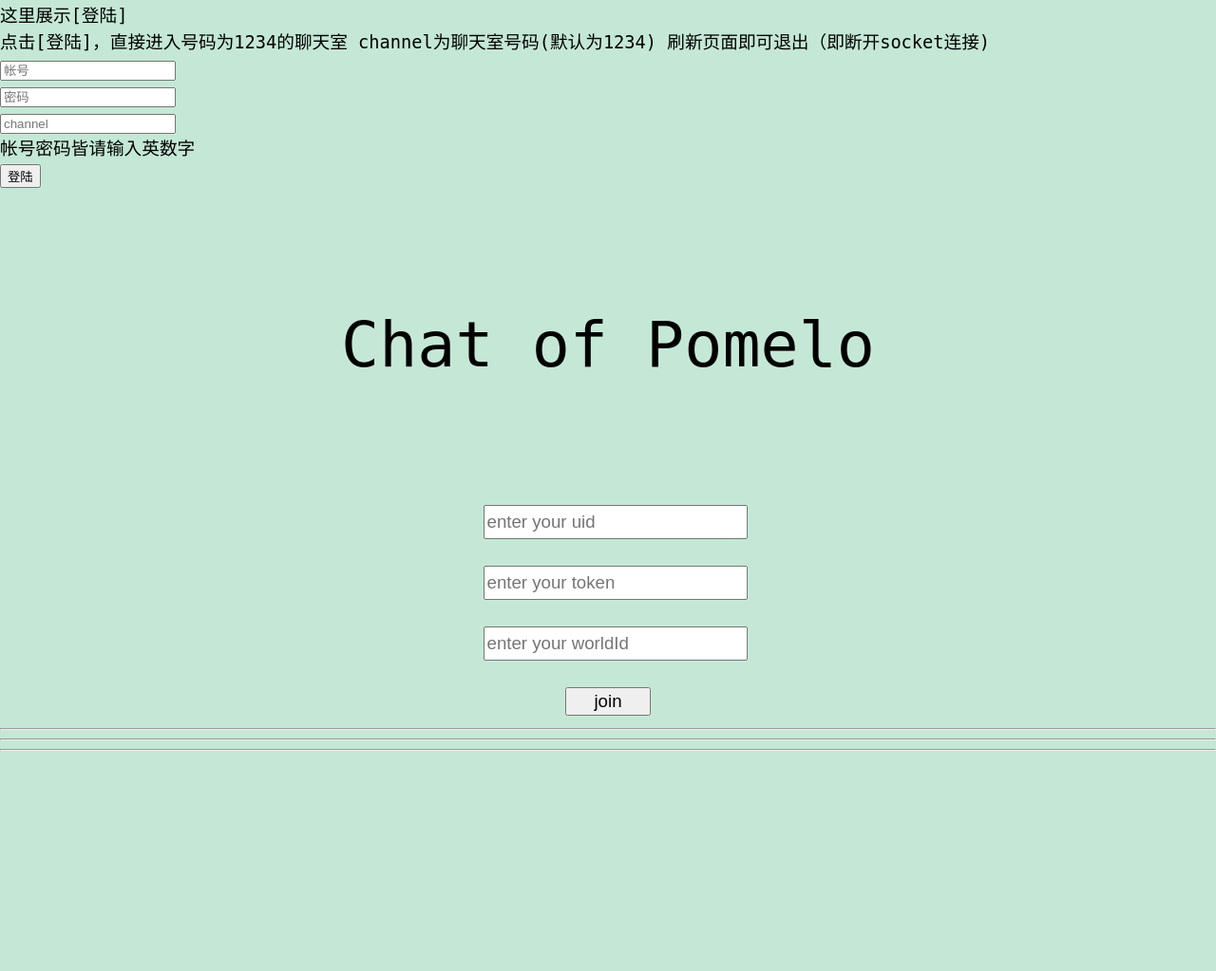
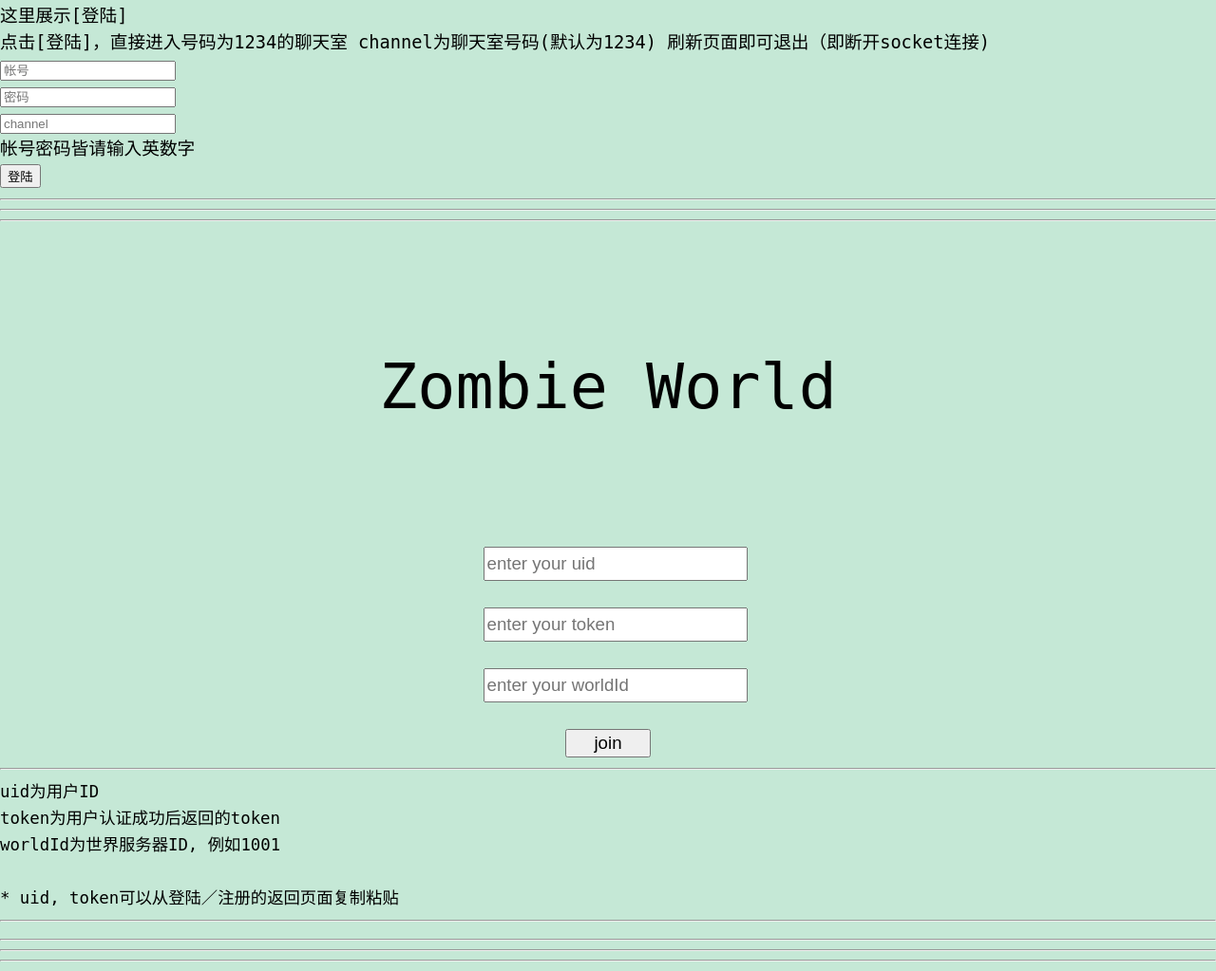
Before and after one commit to iamcactus/rpg, a website: page web-server/public/index.html in a window 1280 px wide. Shown: the part 346-1369 px from the top of the page at 95% size. Before the commit the page ends 1147 px from the top, so only its background shows below. Drawn offline with Linux system fonts and the light colour scheme.

Commit message:
li.zhen: add demo commet

```diff
--- a/web-server/app.js
+++ b/web-server/app.js
@@ -123,7 +123,7 @@
       // regist
       var loginName   = quickRegUtil.getName(deviceInfo);
       var passwordHash = Token.cryptPass(quickRegUtil.getPasswordHash(deviceInfo));
-      loginDao.createUser(dbhandle_m, deviceInfo, loginName, passwordHash, function(err, user) {
+      loginDao.createUser(mysql_m, deviceInfo, loginName, passwordHash, function(err, user) {
         if (err || !user) {
           console.error(err);
           if (err && err.code === 1062) {
--- a/web-server/public/index.html
+++ b/web-server/public/index.html
@@ -72,9 +72,12 @@
 
             </div>
 
+<hr>
+<hr>
+<hr>
             <div id="loginView">
                 <div id="loginTitle">
-                    Chat of Pomelo
+                    Zombie World
                 </div>
                 <table>
                     <tr>
@@ -98,6 +101,13 @@
                             </td>
                         </tr>
                 </table>
+                <hr>
+                uid为用户ID<br>
+                token为用户认证成功后返回的token<br>
+                worldId为世界服务器ID, 例如1001<br>
+                <br>
+                * uid, token可以从登陆／注册的返回页面复制粘贴
+                <hr>
                 <div id="loginError">
                 </div>
             </div>
```
